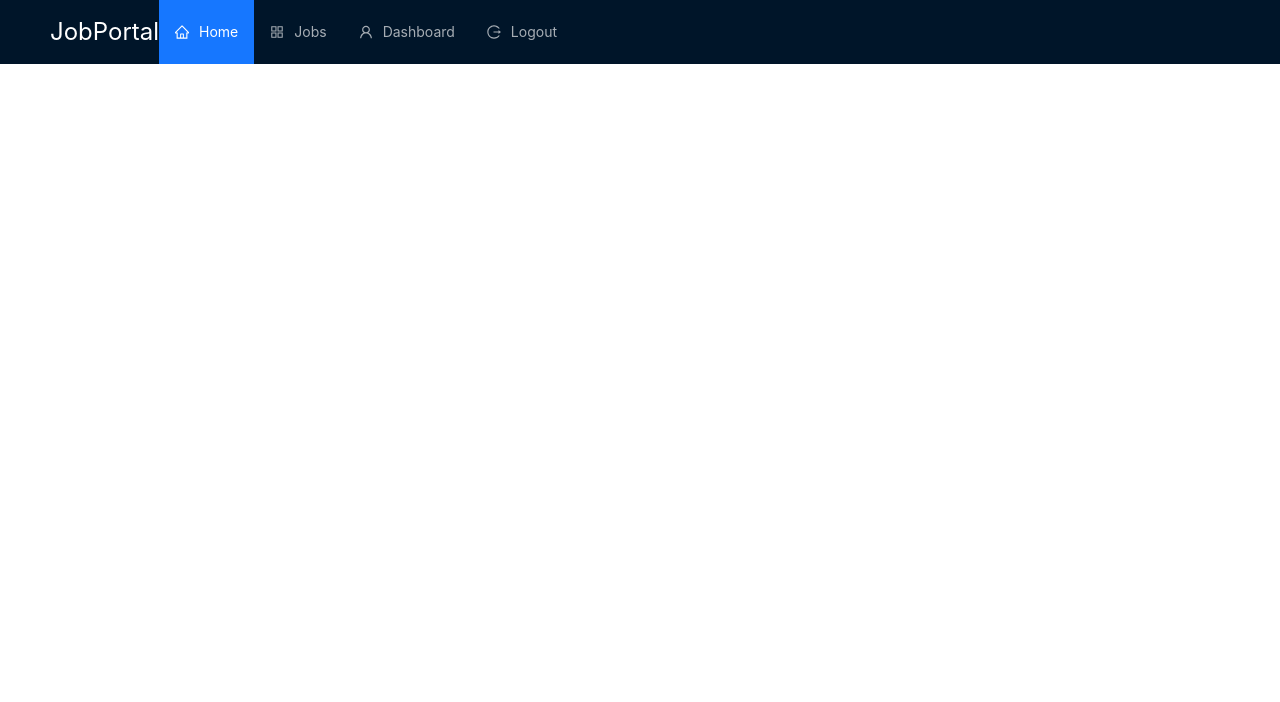
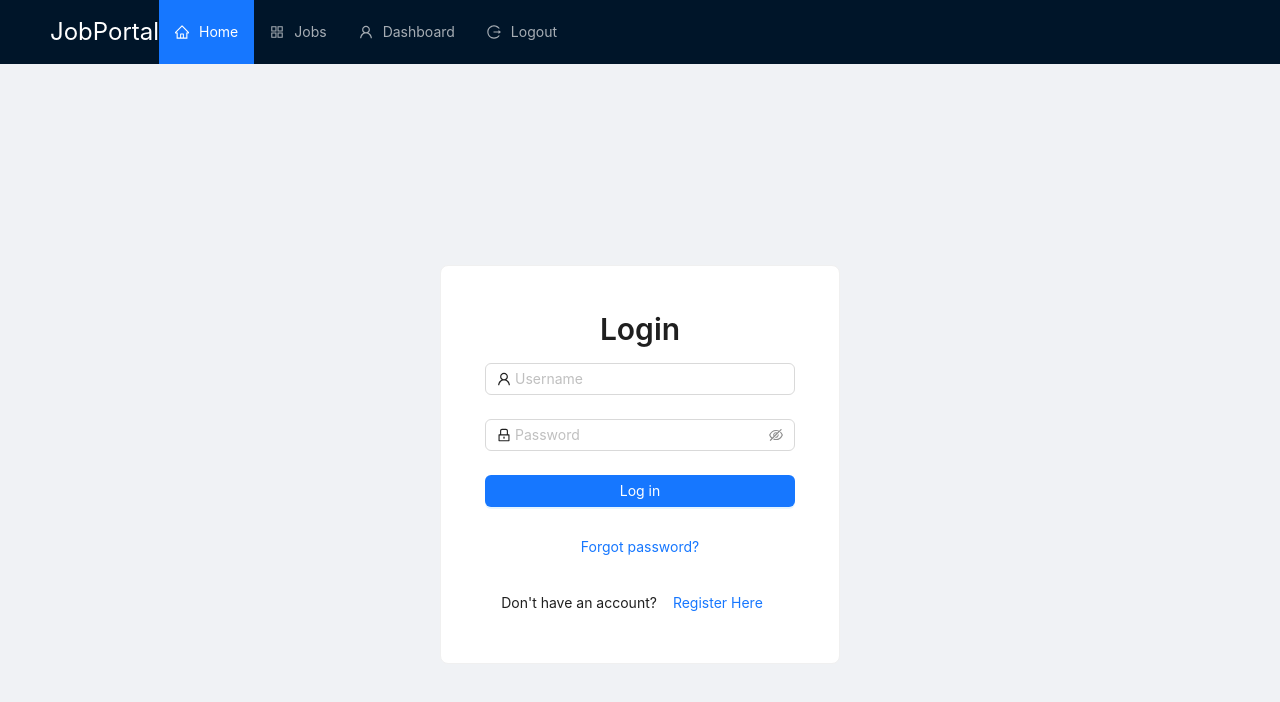
Before and after one commit to Lars1156/JobPortal, a React (Create React App) app in the folder Frontend/client-poratal-site/: page /login in a window 1280 px wide. Shown: the top 702 px of the page. Built offline with nearby package versions, Linux system fonts and the light colour scheme; the HTML template or start-up script is replaced by a standard one.

Commit message:
add the Login oage On it

```diff
--- a/Frontend/client-poratal-site/src/App.js
+++ b/Frontend/client-poratal-site/src/App.js
@@ -3,6 +3,7 @@ import {Routes , Route} from 'react-router-dom';
 
 
 import NavigationBar from "./components/NavigationBar";
+import LoginPage from './components/LoginPage';
 
 
 function App() {
@@ -10,6 +11,7 @@ function App() {
     <div className="App">
        <NavigationBar/>
        <Routes>
+         <Route path='/login' element={<LoginPage/>}/>
        </Routes>
     </div>
   );
--- /dev/null
+++ b/Frontend/client-poratal-site/src/components/LoginPage.js
@@ -0,0 +1,60 @@
+import React from 'react';
+import { Form, Input, Button, Card, Typography } from 'antd';
+import { UserOutlined, LockOutlined } from '@ant-design/icons';
+import { Link } from 'react-router-dom';
+import 'antd/dist/reset.css';
+
+const { Title } = Typography;
+
+const LoginPage = () => {
+  const onFinish = (values) => {
+    console.log('Received values:', values);
+    // Handle login logic here
+  };
+
+  return (
+    <div style={{ display: 'flex', justifyContent: 'center', alignItems: 'center', minHeight: '100vh', backgroundColor: '#f0f2f5' }}>
+      <Card style={{ maxWidth: 400, width: '100%', padding: '20px' }}>
+        <Title level={2} style={{ textAlign: 'center' }}>Login</Title>
+        <Form
+          name="login_form"
+          initialValues={{ remember: true }}
+          onFinish={onFinish}
+        >
+          <Form.Item
+            name="username"
+            rules={[{ required: true, message: 'Please input your username!' }]}
+          >
+            <Input prefix={<UserOutlined />} placeholder="Username" />
+          </Form.Item>
+
+          <Form.Item
+            name="password"
+            rules={[{ required: true, message: 'Please input your password!' }]}
+          >
+            <Input.Password prefix={<LockOutlined />} placeholder="Password" />
+          </Form.Item>
+
+          <Form.Item>
+            <Button type="primary" htmlType="submit" block>
+              Log in
+            </Button>
+          </Form.Item>
+
+          <Form.Item style={{ textAlign: 'center' }}>
+            <Link to="/forgot-password">Forgot password?</Link>
+          </Form.Item>
+        </Form>
+
+        <div style={{ textAlign: 'center', marginTop: '10px' }}>
+          <Typography.Text>Don't have an account?</Typography.Text>
+          <Link to="/register">
+            <Button type="link">Register Here</Button>
+          </Link>
+        </div>
+      </Card>
+    </div>
+  );
+};
+
+export default LoginPage;
```
